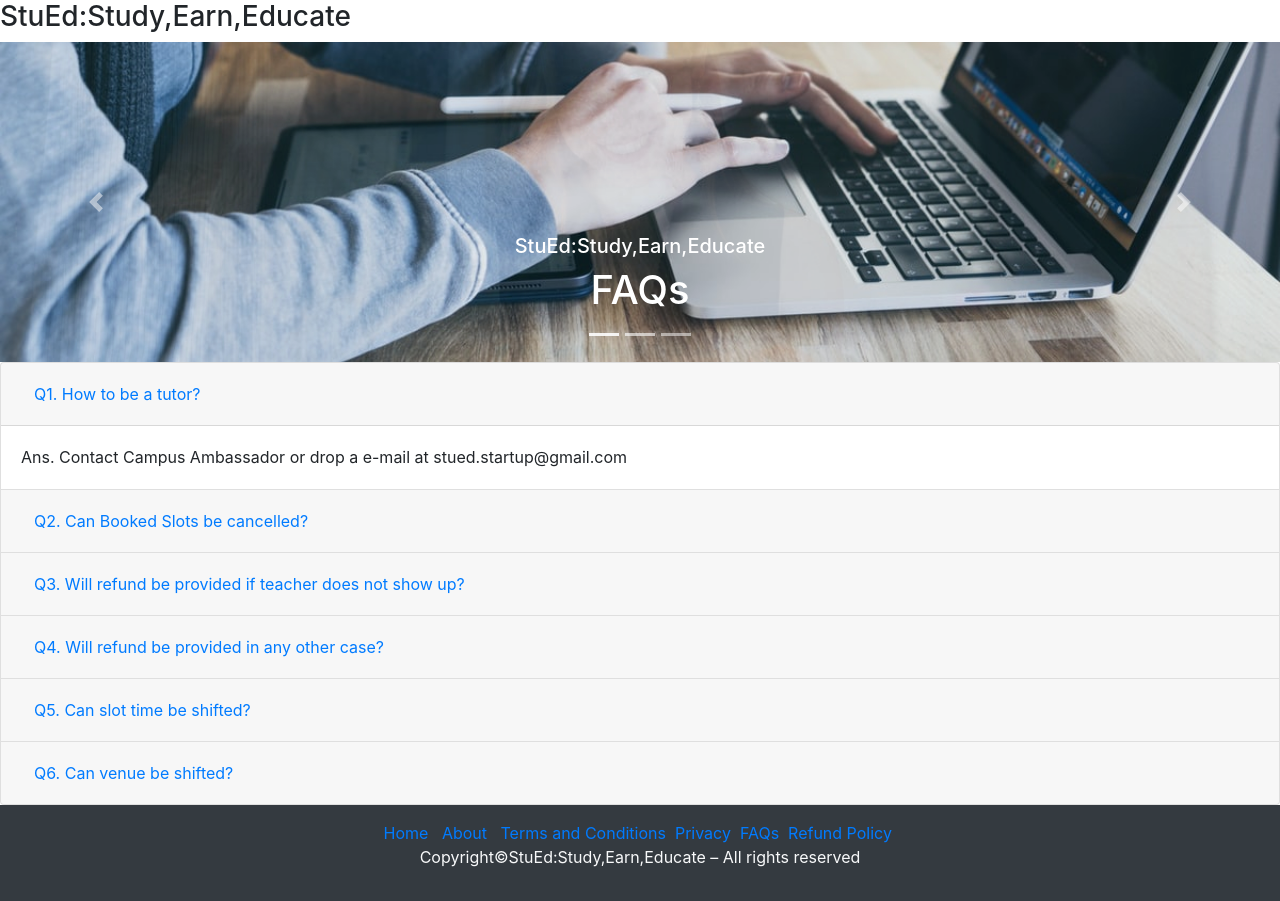
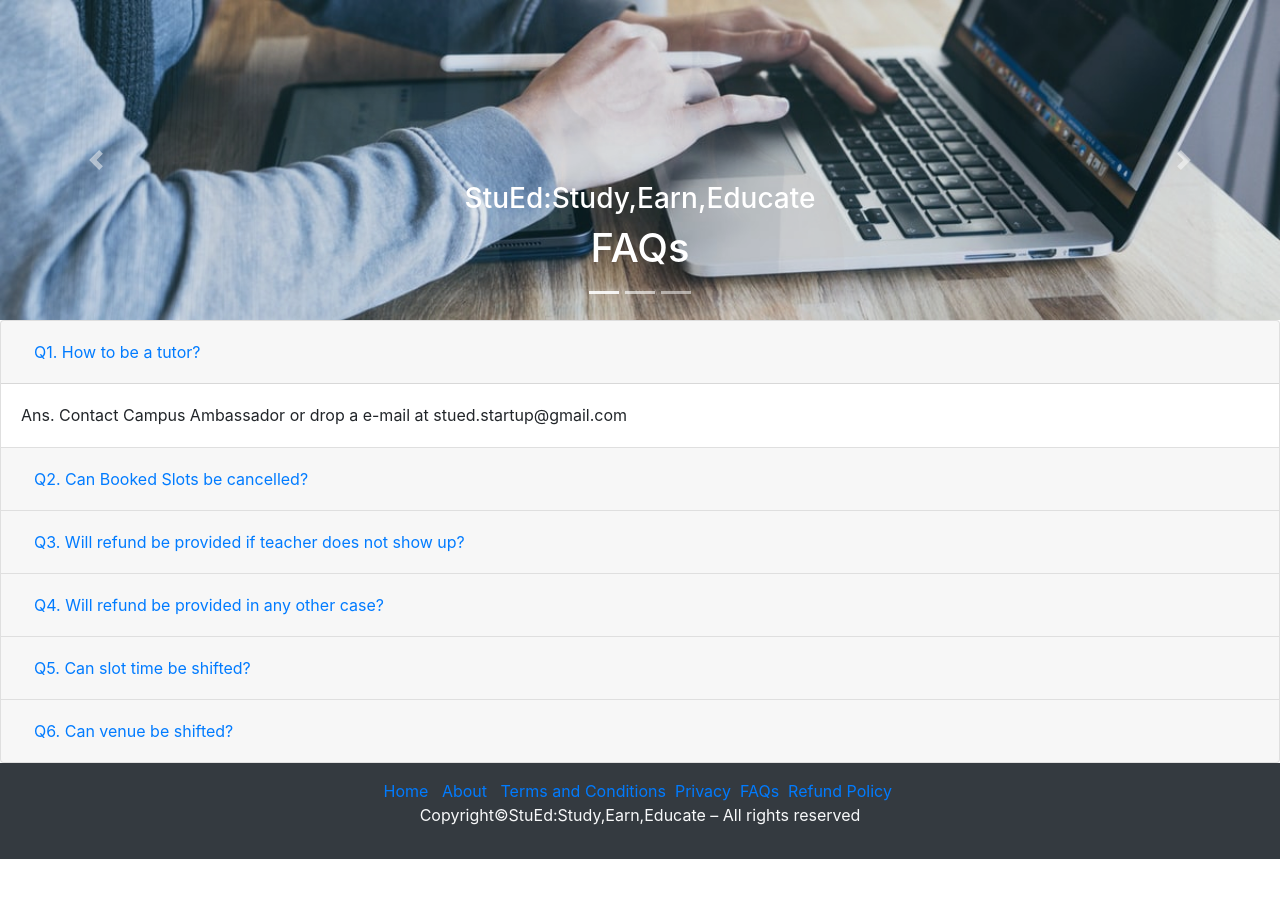
Before and after one commit to Nandani568/StuEd, a plain HTML site: page faq.html in a window 1280 px wide. After the commit the page ends 859 px from the top, so only its background shows below. Drawn offline with nearby package versions, Linux system fonts and the light colour scheme.

Commit message:
remove StuEd

```diff
--- a/faq.html
+++ b/faq.html
@@ -14,7 +14,7 @@
 </head>
 
 <body>
-    <h3>StuEd:Study,Earn,Educate</h3>
+    <!-- <h3>StuEd:Study,Earn,Educate</h3> -->
     <div id="carouselExampleCaptions" class="carousel slide carousel-fade" data-ride="carousel">
         <ol class="carousel-indicators">
             <li data-target="#carouselExampleCaptions" data-slide-to="0" class="active"></li>
@@ -25,7 +25,7 @@
             <div class="carousel-item active">
                 <img src="f1.jpg" class="d-block w-100" alt="...">
                 <div class="carousel-caption d-none d-md-block">
-                    <h5>StuEd:Study,Earn,Educate</h5>
+                    <h3>StuEd:Study,Earn,Educate</h3>
                     <h1>FAQs</h1>
                 </div>
 
@@ -33,14 +33,14 @@
             <div class="carousel-item">
                 <img src="f3.jpg" class="d-block w-100" alt="...">
                 <div class="carousel-caption d-none d-md-block">
-                    <h5>StuEd:Study,Earn,Educate</h5>
+                    <h3>StuEd:Study,Earn,Educate</h3>
                     <h1>FAQs</h1>
                 </div>
             </div>
             <div class="carousel-item">
                 <img src="f4.jpg" class="d-block w-100" alt="...">
                 <div class="carousel-caption d-none d-md-block">
-                    <h5>StuEd:Study,Earn,Educate</h5>
+                    <h3>StuEd:Study,Earn,Educate</h3>
                     <h1>FAQs</h1>
                 </div>
             </div>
```
